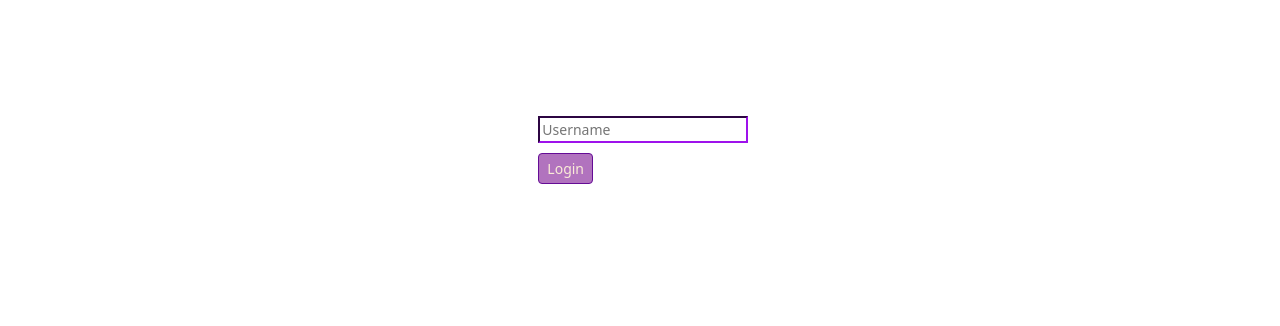
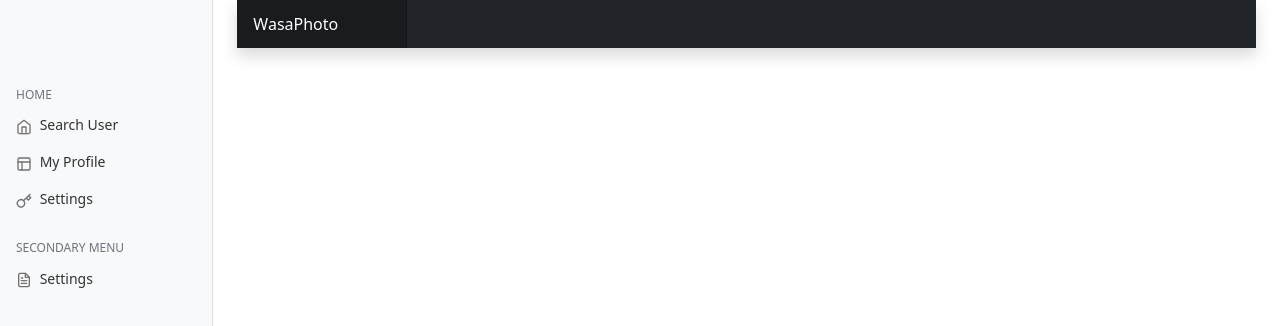
Before and after one commit to elenamuia/WasaPhoto, a Vue app in the folder webui/: page /#/mainstream in a window 1280 px wide. Shown: the top 326 px of the page. Built offline with nearby package versions, Linux system fonts and the light colour scheme.

Commit message:
change page

```diff
--- a/webui/index.html
+++ b/webui/index.html
@@ -8,7 +8,7 @@
 	<link rel="stylesheet" href="/bootstrap/css/bootstrap.css">
 </head>
 <body>
-<div id="login"></div>
+<div id="main"></div>
 
 <script src="/bootstrap/js/bootstrap.bundle.js"></script>
 <script type="module" src="/src/main.js"></script>
--- a/webui/src/main.js
+++ b/webui/src/main.js
@@ -1,3 +1,4 @@
+/*
 import {createApp, reactive} from 'vue'
 import Login from './views/LoginView.vue'
 import router from './router'
@@ -16,3 +17,23 @@ login.component("ErrorMsg", ErrorMsg);
 login.component("LoadingSpinner", LoadingSpinner);
 login.use(router)
 login.mount('#login')
+*/
+
+import {createApp, reactive} from 'vue'
+import Main from './views/Main.vue'
+import router from './router'
+import axios from './services/axios.js';
+import ErrorMsg from './components/ErrorMsg.vue'
+import LoadingSpinner from './components/LoadingSpinner.vue'
+
+import './assets/dashboard.css'
+import './assets/main.css'
+
+
+
+const main_back = createApp(Main);
+main_back.config.globalProperties.$axios = axios;
+main_back.component("ErrorMsg", ErrorMsg);
+main_back.component("LoadingSpinner", LoadingSpinner);
+main_back.use(router)
+main_back.mount('#main')
--- a/webui/src/router/index.js
+++ b/webui/src/router/index.js
@@ -6,7 +6,7 @@ const router = createRouter({
 	history: createWebHashHistory(import.meta.env.BASE_URL),
 	routes: [
 		{path: '/', component: LoginView},
-		{path: '/mainstream', component: MainstreamView},
+		{path: '/mainstream/', component: MainstreamView},
 
 	]
 })
--- a/webui/src/views/LoginView.vue
+++ b/webui/src/views/LoginView.vue
@@ -11,11 +11,11 @@ export default {
 
 			this.errormsg = null;
 			try {
-				let response = await this.$axios.post("/login", {
+				let response = await this.$axios.post("/login/", {
 					LoginName: this.userid
 				});
 				this.userid = response.data;
-				// this.$router.push('/mainstream');
+				this.$router.push({ path: '/mainstream' });
 			} catch (e) {
 				this.errormsg = e.toString();
 			}
@@ -27,9 +27,15 @@ export default {
 </script>
 
 <template >
+	<header class="navbar navbar-dark sticky-top bg-dark flex-md-nowrap p-0 shadow">
+		<a class="navbar-brand col-md-3 col-lg-2 me-0 px-3 fs-6" href="#/">WasaPhoto</a>
+		<button class="navbar-toggler position-absolute d-md-none collapsed" type="button" data-bs-toggle="collapse" data-bs-target="#sidebarMenu" aria-controls="sidebarMenu" aria-expanded="false" aria-label="Toggle navigation">
+			<span class="navbar-toggler-icon"></span>
+		</button>
+	</header>
 	<ErrorMsg v-if="errormsg" :msg="errormsg"></ErrorMsg>
 
-	<div style = "height: 300px; display: flex; justify-content: center; align-items: center; border-color: black;" >
+	<div style = "height: 300px; display: flex; justify-content: center; align-items: center; " >
 
 		<div class="col-md-2">
 			<form @submit.prevent="login()">
--- /dev/null
+++ b/webui/src/views/Main.vue
@@ -0,0 +1,12 @@
+<script setup>
+import {  RouterView } from 'vue-router'
+</script>
+<template>
+    <main class="col-md-9 ms-sm-auto col-lg-10 px-md-4">
+				<RouterView />
+    </main>
+</template>
+
+
+<style>
+</style>
--- a/webui/src/views/MainstreamView.vue
+++ b/webui/src/views/MainstreamView.vue
@@ -2,7 +2,9 @@
 import { RouterLink, RouterView } from 'vue-router'
 </script>
 <script>
-export default {}
+export default {
+
+}
 </script>
 
 <template>
@@ -19,25 +21,25 @@ export default {}
 			<nav id="sidebarMenu" class="col-md-3 col-lg-2 d-md-block bg-light sidebar collapse">
 				<div class="position-sticky pt-3 sidebar-sticky">
 					<h6 class="sidebar-heading d-flex justify-content-between align-items-center px-3 mt-4 mb-1 text-muted text-uppercase">
-						<span>General</span>
+						<span>Home</span>
 					</h6>
 					<ul class="nav flex-column">
 						<li class="nav-item">
 							<RouterLink to="/" class="nav-link">
 								<svg class="feather"><use href="/feather-sprite-v4.29.0.svg#home"/></svg>
-								Home
+								Search User
 							</RouterLink>
 						</li>
 						<li class="nav-item">
 							<RouterLink to="/link1" class="nav-link">
 								<svg class="feather"><use href="/feather-sprite-v4.29.0.svg#layout"/></svg>
-								MY Profile
+								My Profile
 							</RouterLink>
 						</li>
 						<li class="nav-item">
 							<RouterLink to="/link2" class="nav-link">
 								<svg class="feather"><use href="/feather-sprite-v4.29.0.svg#key"/></svg>
-								Search User
+								Settings
 							</RouterLink>
 						</li>
 					</ul>
```
